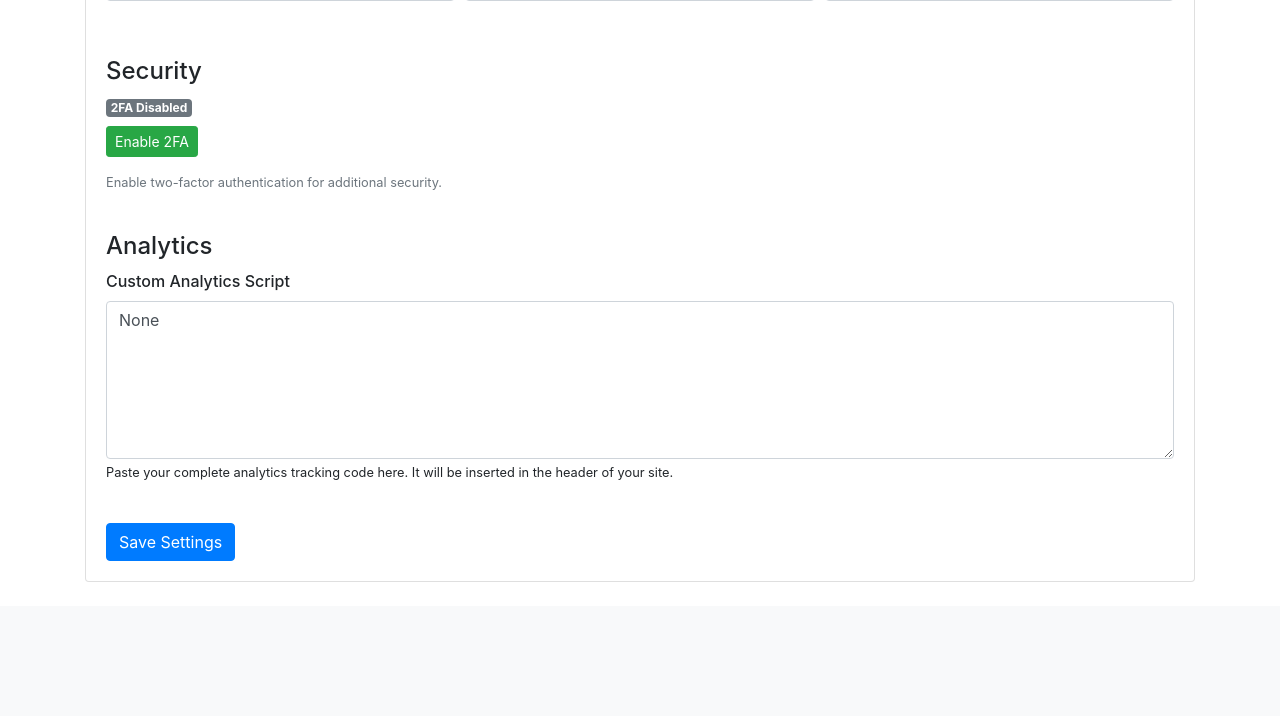
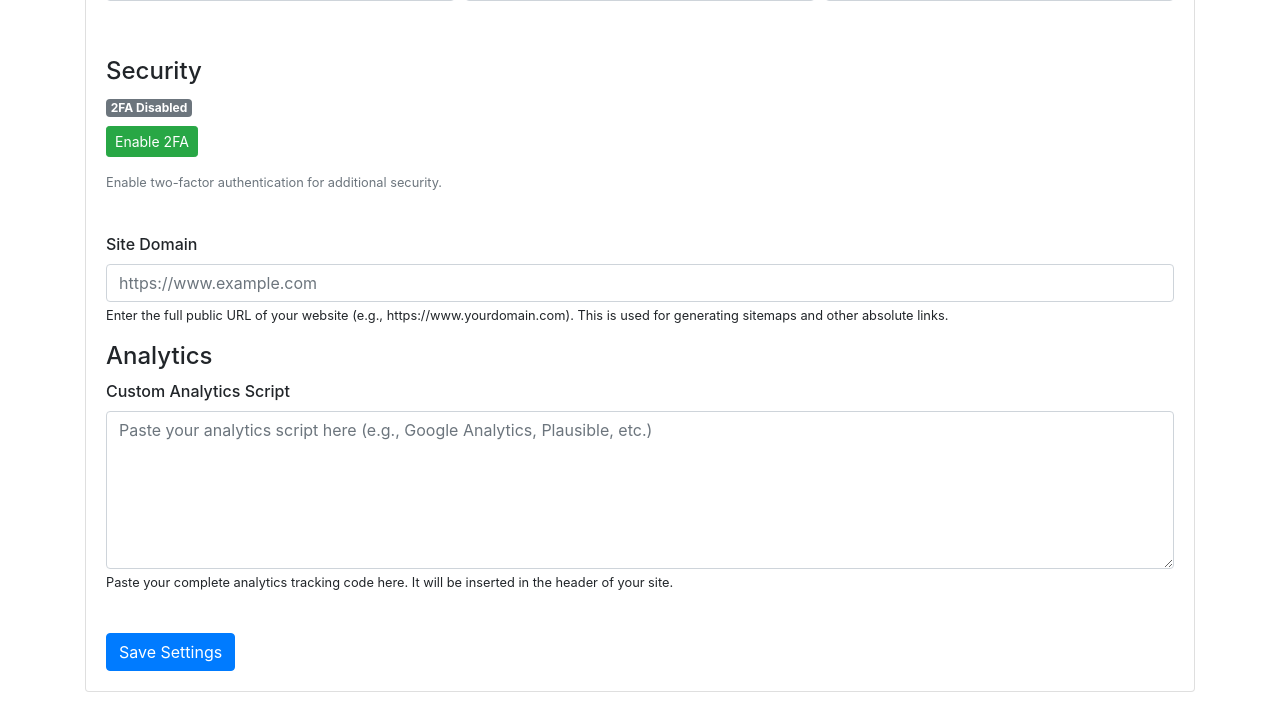
Before and after one commit to flexaflow/flexaflow-flask, a Flask app: page /admin/settings in a window 1280 px wide. Shown: the part 845-1561 px from the top of the page. Before the commit the page ends 1427 px from the top, so only its background shows below. Run offline with Flask 3, Linux system fonts and the light colour scheme; the visitor is signed in with stand-in values (Sample User, id 1); some libraries are stand-ins or nearby versions.

Commit message:
Sitemap Generation Added And fixed rendering issues

```diff
--- a/app.py
+++ b/app.py
@@ -1,7 +1,7 @@
 # FlexaFlow Flask CMS
 #
 # Author: Mashiur Rahman
-# Last Updated: September 11, 2025
+# Last Updated: September 13, 2025
 
 #  ***********************  Start Standard And Installed library Import ****************************
 #**************************
@@ -26,6 +26,7 @@ from flask import (
 	flash,
 	abort,
 	session,
+	make_response,
 )
 from werkzeug.utils import secure_filename
 from werkzeug.security import generate_password_hash, check_password_hash
@@ -621,6 +622,57 @@ def validate_csrf_token():
 
 
 
+
+# app.py
+
+def generate_and_store_sitemap():
+	"""
+	Generates the sitemap XML and stores it in the dedicated sitemaps table.
+	"""
+	try:
+
+		site_settings = get_site_settings()
+		base_url = site_settings.get("site_domain") or ""
+		base_url = base_url.strip()
+		print("base url:", base_url)
+		if not base_url:
+			#print("Warning: site_domain not set. Sitemap URLs may be incorrect.")
+			return
+			#base_url = request.url_root.strip()
+
+		if base_url.endswith('/'):
+			base_url = base_url[:-1]
+
+		pages_data = []
+
+		# Add published posts
+		posts = get_posts()
+		for slug, post in posts.items():
+			if post.get("status") == "published":
+				pages_data.append({
+					"loc": f"{base_url}/post/{slug}",
+					"lastmod": post.get('updated_at', '').split('T')[0]
+				})
+
+		# Add published pages
+		public_pages = get_pages()
+		for slug, page in public_pages.items():
+			if page.get("status") == "published":
+				pages_data.append({
+					"loc": f"{base_url}/{slug}",
+					"lastmod": page.get('updated_at', '').split('T')[0]
+				})
+
+		sitemap_xml = render_template("sitemap.xml", pages=pages_data)
+
+
+		# Use the new dedicated database method
+		db_manager.update_sitemap_content(sitemap_xml)
+		print("Sitemap successfully updated in the database.")
+		return True
+	except Exception as e:
+		print(f"Error generating sitemap: {str(e)}")
+		return False
 
 
 
@@ -3167,6 +3219,37 @@ def uploaded_file(filename):
 
 
 
+# ************************** Start Stitemap ************************
+
+@app.route('/sitemap.xml')
+def sitemap():
+	"""
+	Serves the pre-generated sitemap from the dedicated sitemaps table.
+	"""
+	sitemap_xml = db_manager.get_sitemap_content()
+
+	if not sitemap_xml:
+		# Sitemap has not been generated yet, create it now.
+		print("generating sitemap")
+		sitemap_task=generate_and_store_sitemap()
+		if not sitemap_task:
+			return '<!-- Sitemap not available -->'
+		sitemap_xml = db_manager.get_sitemap_content() or '<!-- Sitemap not available -->'
+
+	response = make_response(sitemap_xml)
+	response.headers["Content-Type"] = "application/xml"
+	return response
+#*******************************End sitemap route********************'
+
+
+
+
+
+
+
+
+
+
 
 
 
--- a/data_store.py
+++ b/data_store.py
@@ -1,7 +1,7 @@
 # FlexaFlow CMS Database Layer
 #
 # Author: Mashiur Rahman
-# Last Updated: September 11, 2025
+# Last Updated: September 13, 2025
 
 import os
 import json
@@ -94,6 +94,40 @@ post_tags = Table(
 	Column("post_id", Integer, ForeignKey("posts.id"), primary_key=True),
 	Column("tag_id", Integer, ForeignKey("tags.id"), primary_key=True),
 )
+
+
+
+
+
+
+
+
+class Sitemap(Base):
+	"""
+	Model for storing the generated XML sitemap.
+
+	This table is designed to be a singleton (hold only one entry).
+
+	Attributes:
+		id (int): Primary key.
+		content (str): The full XML content of the sitemap.
+		updated_at (datetime): Timestamp of the last update.
+	"""
+	__tablename__ = "sitemaps"
+
+	id = Column(Integer, primary_key=True)
+	content = Column(Text, nullable=False)
+	updated_at = Column(
+		DateTime, default=datetime.datetime.utcnow, onupdate=datetime.datetime.utcnow
+	)
+
+
+
+
+
+
+
+
 
 
 # Media Model
@@ -803,6 +837,7 @@ class DatabaseManager:
 				"favicon": "/static/flexaflow.ico",
 				"logo": "/static/flexaflow.png",
 				"custom_analytics": "",
+				"site_domain": "",
 				"homepage": "home",
 				"privacy_page": "",
 				"terms_page": "",
@@ -1210,6 +1245,52 @@ class DatabaseManager:
 			db.close()
 
 
+
+	def get_sitemap_content(self) -> Optional[str]:
+		"""Retrieves the sitemap XML content from the database."""
+		db = self.get_session()
+		try:
+			sitemap = db.query(Sitemap).first()
+			return sitemap.content if sitemap else None
+		except SQLAlchemyError as e:
+			print(f"Error getting sitemap: {str(e)}")
+			return None
+		finally:
+			db.close()
+
+
+
+	def update_sitemap_content(self, xml_content: str) -> bool:
+		"""Updates or creates the sitemap entry in the database."""
+		db = self.get_session()
+		try:
+			sitemap = db.query(Sitemap).first()
+			if sitemap:
+				# Update existing entry
+				sitemap.content = xml_content
+				sitemap.updated_at = datetime.datetime.utcnow()
+			else:
+				# Create new entry
+				sitemap = Sitemap(content=xml_content)
+				db.add(sitemap)
+			db.commit()
+			return True
+		except SQLAlchemyError as e:
+			db.rollback()
+			print(f"Error updating sitemap: {str(e)}")
+			return False
+		finally:
+			db.close()
+
+
+
+
+
+
+
+
+
+
 # Initialize database manager
 db_manager = DatabaseManager()
 db_manager.create_tables()
@@ -1367,7 +1448,7 @@ def get_site_settings() -> Dict[str, Any]:
 		for setting in settings:
 			try:
 				# Try to parse JSON values
-				value = json.loads(setting.value) if setting.value else None
+				value = json.loads(setting.value) if setting.value else ""
 			except (json.JSONDecodeError, TypeError):
 				value = setting.value
 			result[setting.key] = value
@@ -1559,6 +1640,24 @@ def update_site_settings(settings_data: Dict[str, Any]) -> bool:
 		db.close()
 
 
+
+
+
+
+
+
+
+
+
+
+
+
+
+
+
+
+
+
 def update_tag_counts() -> Dict[str, Any]:
 	"""Recalculate tag counts based on published posts"""
 	# This is automatically handled by the relationship and to_dict method
--- a/templates/settings.html
+++ b/templates/settings.html
@@ -144,6 +144,16 @@
                         </small>
                     </div>
                 </div>
+
+
+                    <!-- START: Site Domain Field -->
+                    <div class="form-group">
+                        <label class="settings-label">Site Domain</label>
+                        <input type="url" class="form-control" name="site_domain" value="{{ settings.get('site_domain', '') }}" placeholder="https://www.example.com">
+                        <small>Enter the full public URL of your website (e.g., https://www.yourdomain.com). This is used for generating sitemaps and other absolute links.</small>
+                    </div>
+                    <!-- END: Site Domain Field -->
+
                 <!-- Analytics -->
                 <div class="settings-section">
                     <h4>Analytics</h4>
```
Also changed, not shown: static/default/readme.txt (added).
